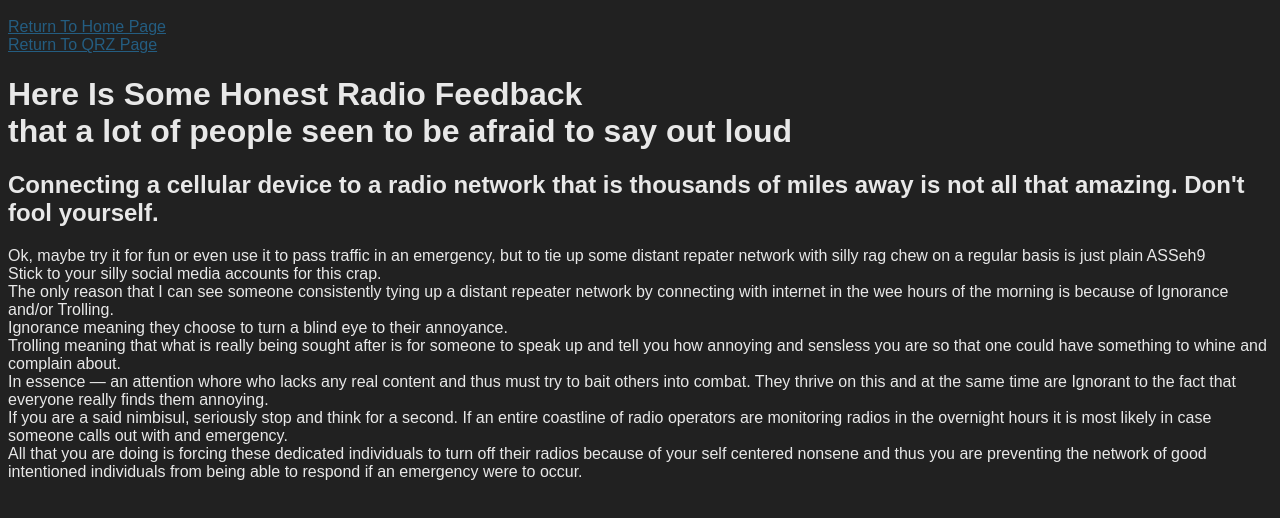
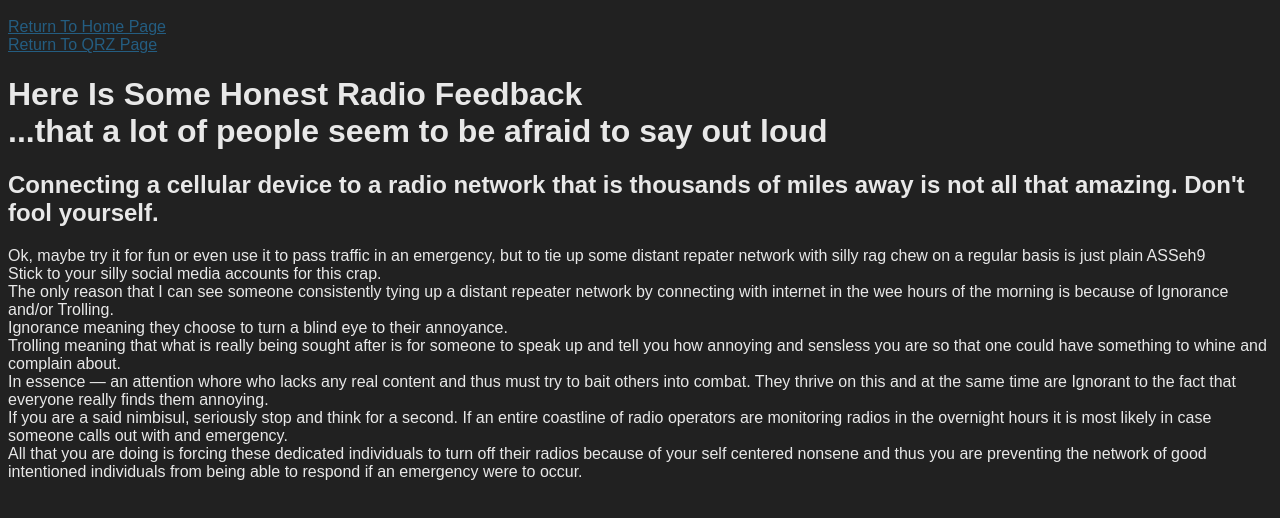
Before and after one commit to reido113/kr5eid, a plain HTML site: page blogs/ham-bio-drafting.html in a window 1280 px wide. Shown: the part 48-566 px from the top of the page. Drawn offline with Linux system fonts and the light colour scheme.

Commit message:
verbiage

```diff
--- a/blogs/ham-bio-drafting.html
+++ b/blogs/ham-bio-drafting.html
@@ -29,7 +29,7 @@
     </p>
     <p>
       <H1>Here Is Some Honest Radio Feedback<br>
-      that a lot of people seen to be afraid to say out loud
+      ...that a lot of people seem to be afraid to say out loud
       </H1>
       <p>
         <h2>Connecting a cellular device to a radio network that is thousands of miles away is not all that amazing. Don't fool yourself.</h2>
```
